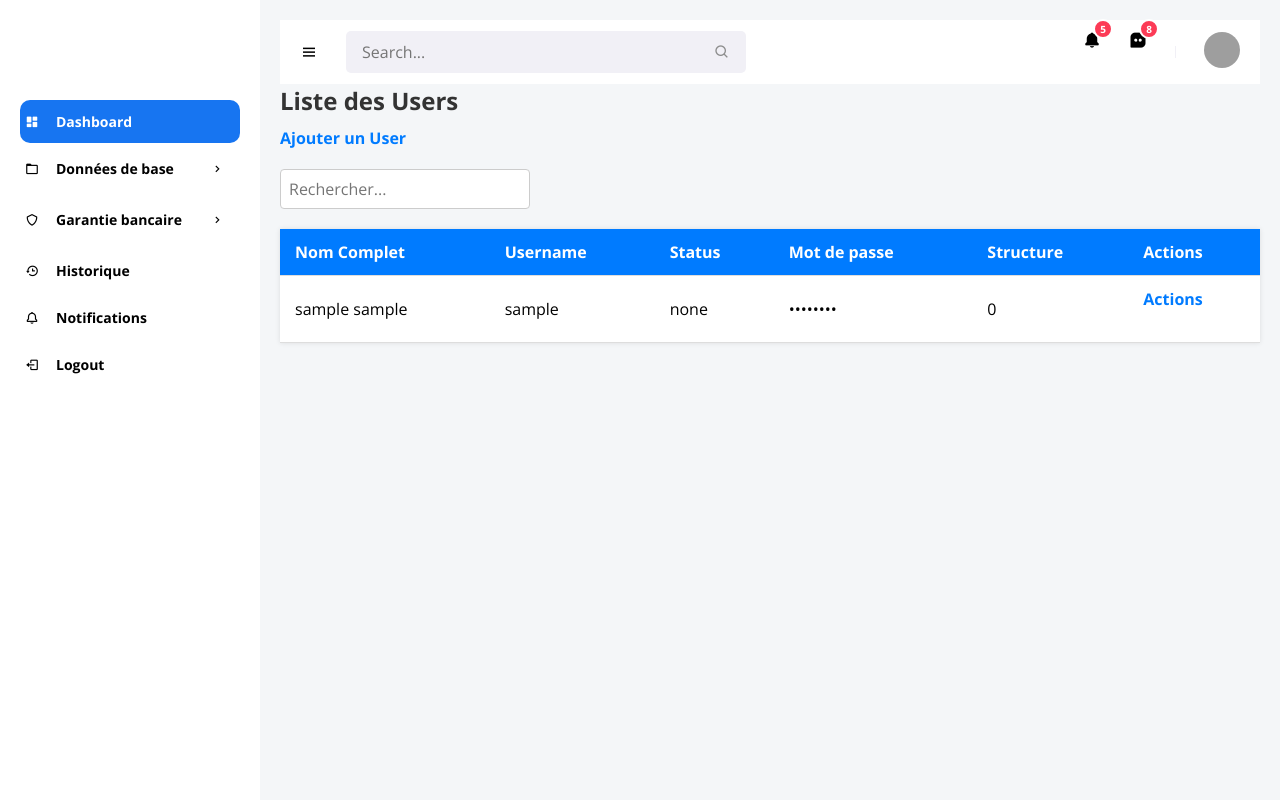
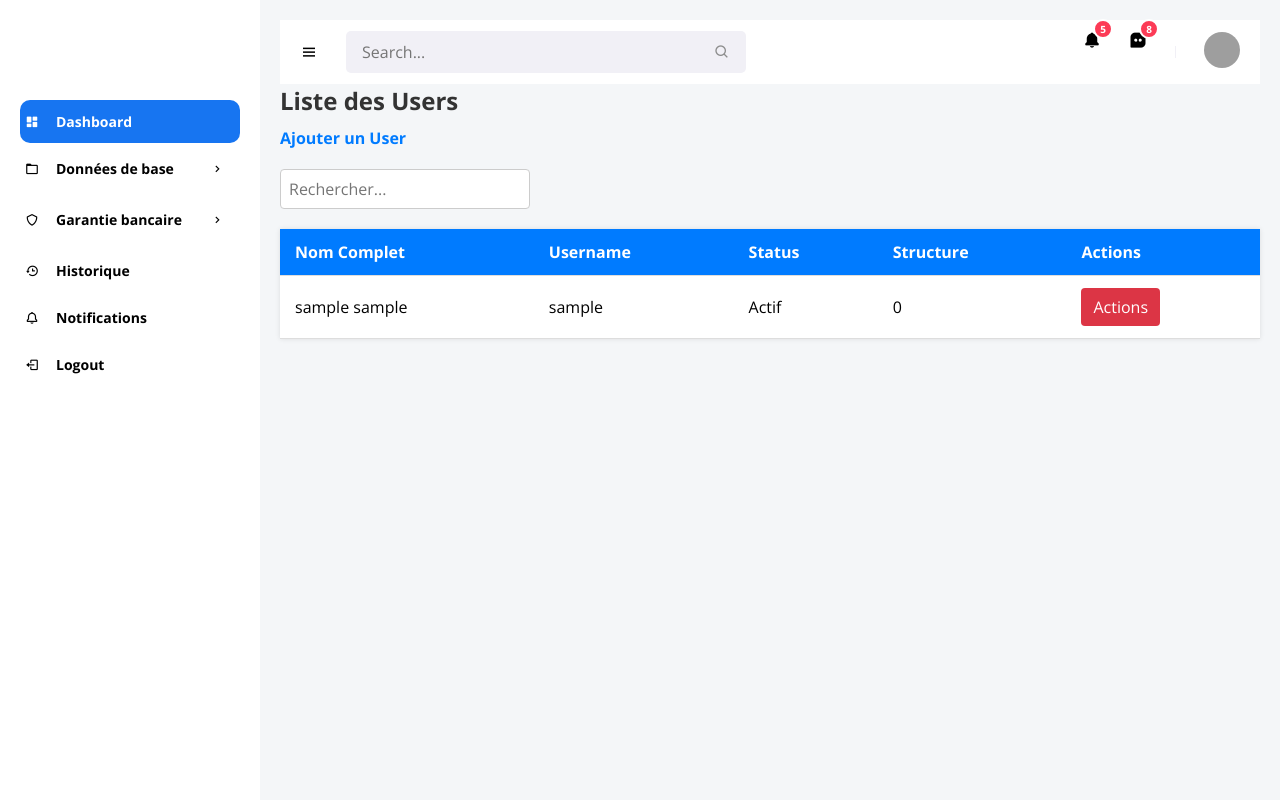
Before and after one commit to waamara/users-php, a PHP site: page /GestionUsers.php in a window 1280 px wide. Run offline with PHP 8.4, Linux system fonts and the light colour scheme; the visitor is signed in with stand-in values (Sample User, id 1); grey boxes are pictures that could not be loaded.

Commit message:
working witouth action user

```diff
--- a/PFE_SONATRACH/Pages/GestionUsers/GestionUsers.php
+++ b/PFE_SONATRACH/Pages/GestionUsers/GestionUsers.php
@@ -29,7 +29,6 @@ require_once("../../db_connection/db_conn.php");
                     <th>Nom Complet</th>
                     <th>Username</th>
                     <th>Status</th>
-                    <th>Mot de passe</th>
                     <th>Structure</th>
                     <th>Actions</th>
                 </tr>
@@ -100,35 +99,7 @@ require_once("../../db_connection/db_conn.php");
         </div>
     </div>
 
-    <script>
-        // Exemple JS simple pour ouvrir la modale "Ajouter un User"
-        const addUserLink = document.getElementById('addUserLink');
-        const modal = document.getElementById('userFormModal');
-        const closeBtn = document.getElementById('closeFormBtn');
-
-        addUserLink.addEventListener('click', function(e) {
-            e.preventDefault();
-            modal.style.display = 'block';
-        });
-
-        closeBtn.addEventListener('click', function() {
-            modal.style.display = 'none';
-        });
-
-        window.onclick = function(event) {
-            if (event.target == modal) {
-                modal.style.display = 'none';
-            }
-        };
-
-        // Validation simple formulaire (tu peux améliorer)
-        document.getElementById('userForm').addEventListener('submit', function(e) {
-            e.preventDefault();
-            // Ajoute ici la validation et l'envoi ajax si tu veux
-            alert('Fonction d\'ajout utilisateur à implémenter');
-            modal.style.display = 'none';
-        });
-    </script>
+    <script src="../GestionUsers/js/Gestionusers.js"> </script>
 
 </body>
 
--- a/PFE_SONATRACH/Pages/GestionUsers/js/Gestionusers.js
+++ b/PFE_SONATRACH/Pages/GestionUsers/js/Gestionusers.js
@@ -102,7 +102,7 @@ document.addEventListener("DOMContentLoaded", function () {
                         <td>${user.nom_user} ${user.prenom_user}</td>
                         <td>${user.username}</td>
                         <td>${user.status || 'Actif'}</td>
-                        <td>••••••••</td>
+
                         <td>${user.structure}</td>
                         <td class="actions">
                             <button class="edit-btn">Actions</button>
```
